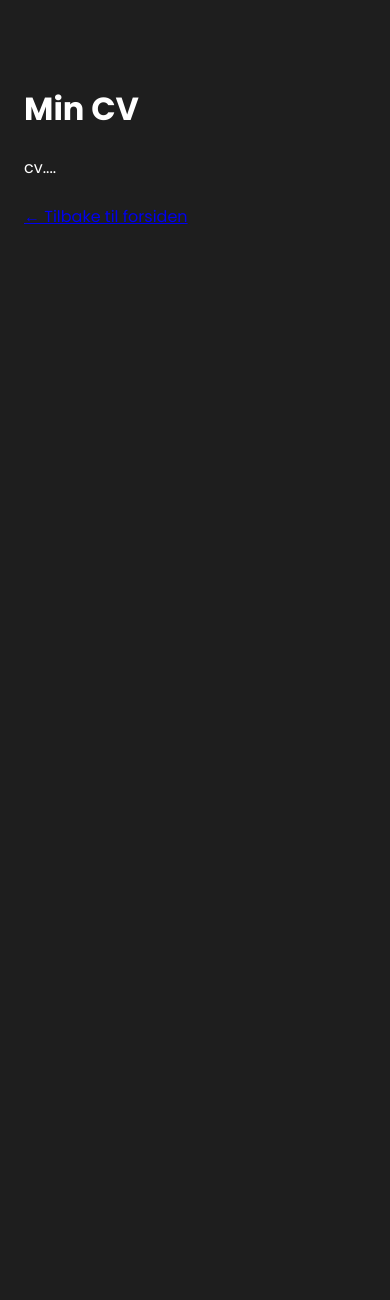
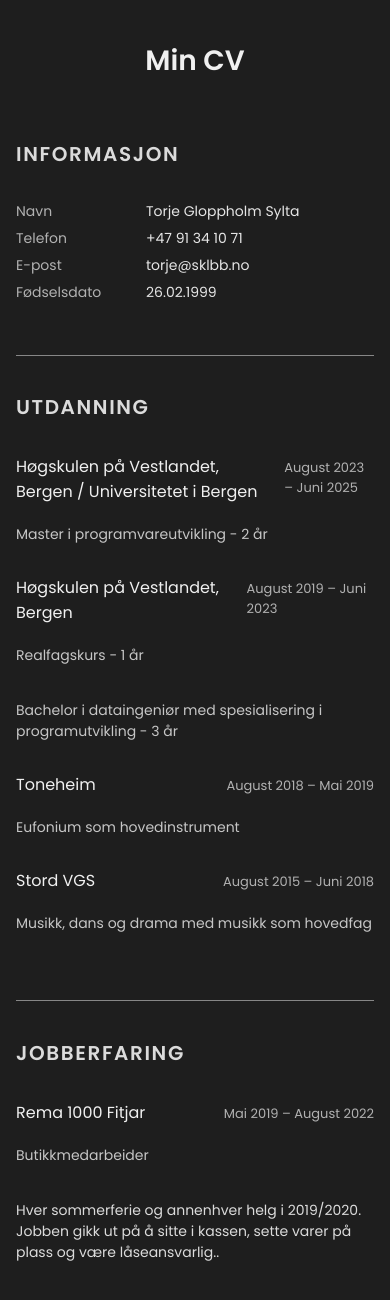
Before and after one commit to 587851/Min-Nettside, a Next.js app: page /min-cv in a window 390 px wide. Shown: the top 1300 px of the page. Before the commit the page ends 844 px from the top, so only its background shows below. Built offline with nearby package versions, Linux system fonts and the light colour scheme.

Commit message:
min-cv v.1 ferdig med utfylt informasjon

```diff
--- a/src/app/min-cv/page.module.css
+++ b/src/app/min-cv/page.module.css
@@ -0,0 +1,156 @@
+.page {
+  min-height: 100vh;
+  background: var(--background);
+}
+
+.main {
+  width: 100%;
+  max-width: 800px;
+  margin: 0 auto;
+  padding: 64px 24px 40px;
+  display: flex;
+  flex-direction: column;
+  gap: 32px;
+  color: var(--foreground);
+}
+
+.header {
+  display: flex;
+  flex-direction: column;
+  gap: 8px;
+  align-items: center;
+  text-align: center;
+}
+
+.header h1 {
+  font-size: 34px;
+  font-weight: 600;
+  margin: 0;
+}
+
+.subtitle {
+  font-size: 15px;
+  opacity: 0.85;
+  max-width: 480px;
+}
+
+.section {
+  padding: 20px 0;
+  border-top: 1px solid rgba(240, 240, 240, 0.5);
+}
+
+.section:first-of-type {
+  border-top: none;
+  padding-top: 8px;
+}
+
+.sectionTitle {
+  font-size: 20px;
+  font-weight: 600;
+  text-transform: uppercase;
+  letter-spacing: 0.08em;
+  opacity: 0.9;
+  margin-bottom: 32px;
+}
+
+.infoGrid {
+  display: grid;
+  grid-template-columns: minmax(0, 140px) minmax(0, 1fr);
+  row-gap: 6px;
+  column-gap: 16px;
+  font-size: 14px;
+}
+
+.infoLabel {
+  opacity: 0.7;
+}
+
+.infoValue {
+  opacity: 0.95;
+}
+
+.sectionBody {
+  display: flex;
+  flex-direction: column;
+  gap: 16px;
+}
+
+.entry {
+  display: flex;
+  flex-direction: column;
+  gap: 6px;
+}
+
+.entryTopRow {
+  display: flex;
+  justify-content: space-between;
+  align-items: baseline;
+  gap: 12px;
+}
+
+.entryTitle {
+  font-size: 16px;
+  font-weight: 500;
+}
+
+.entryPeriod {
+  font-size: 13px;
+  opacity: 0.7;
+}
+
+.entrySubtitle {
+  font-size: 14px;
+  opacity: 0.8;
+}
+
+.entryText {
+  font-size: 14px;
+  line-height: 1.5;
+  opacity: 0.9;
+}
+
+.list {
+  margin: 0;
+  padding-left: 18px;
+  font-size: 14px;
+  opacity: 0.8;
+  display: flex;
+  flex-direction: column;
+  gap: 4px;
+}
+
+.footer {
+  margin-top: 8px;
+}
+
+.backLink {
+  font-size: 14px;
+  text-decoration: none;
+  opacity: 0.8;
+  transition: opacity 0.2s ease;
+}
+
+.backLink:hover {
+  opacity: 1;
+}
+
+@media (max-width: 600px) {
+  .main {
+    padding: 40px 16px 24px;
+  }
+
+  .header h1 {
+    font-size: 28px;
+  }
+
+  .infoGrid {
+    grid-template-columns: minmax(0, 1fr) minmax(0, 2fr);
+  }
+}
+
+.entrySmallTitle {
+  font-size: 16x;
+  font-weight: 500;
+  opacity: 0.9;
+  margin-bottom: 4px;
+}
--- a/src/app/min-cv/page.tsx
+++ b/src/app/min-cv/page.tsx
@@ -1,14 +1,186 @@
 import Link from "next/link";
+import styles from "./page.module.css";
 
 export default function MinCvPage() {
   return (
-    <div style={{ minHeight: "100vh", padding: "64px 24px", color: "white" }}>
-      <h1>Min CV</h1>
-      <p>cv....</p>
+    <div className={styles.page}>
+      <main className={styles.main}>
+        <header className={styles.header}>
+          <h1>Min CV</h1>
+        </header>
 
-      <p style={{ marginTop: "24px" }}>
-        <Link href="/">← Tilbake til forsiden</Link>
-      </p>
+        {/* Informasjon */}
+        <section className={styles.section}>
+          <h2 className={styles.sectionTitle}>Informasjon</h2>
+
+          <div className={styles.infoGrid}>
+            <div className={styles.infoLabel}>Navn</div>
+            <div className={styles.infoValue}>Torje Gloppholm Sylta</div>
+
+            <div className={styles.infoLabel}>Telefon</div>
+            <div className={styles.infoValue}>+47 91 34 10 71</div>
+
+            <div className={styles.infoLabel}>E-post</div>
+            <div className={styles.infoValue}>torje@sklbb.no</div>
+
+            <div className={styles.infoLabel}>Fødselsdato</div>
+            <div className={styles.infoValue}>26.02.1999</div>
+          </div>
+        </section>
+
+        {/* Utdanning */}
+        <section className={styles.section}>
+          <h2 className={styles.sectionTitle}>Utdanning</h2>
+
+          <div className={styles.sectionBody}>
+            <div className={styles.entry}>
+              <div className={styles.entryTopRow}>
+                <span className={styles.entryTitle}>Høgskulen på Vestlandet, Bergen / Universitetet i Bergen</span>
+                <span className={styles.entryPeriod}>August 2023 – Juni 2025</span>
+              </div>
+              <p className={styles.entrySubtitle}>Master i programvareutvikling - 2 år</p>
+
+            </div>
+
+            <div className={styles.entry}>
+              <div className={styles.entryTopRow}>
+                <span className={styles.entryTitle}>Høgskulen på Vestlandet, Bergen</span>
+                <span className={styles.entryPeriod}>August 2019 – Juni 2023</span>
+              </div>
+              <p className={styles.entrySubtitle}>Realfagskurs - 1 år</p>
+              <p className={styles.entrySubtitle}>Bachelor i dataingeniør med spesialisering i programutvikling - 3 år</p>
+
+            </div>
+
+            <div className={styles.entry}>
+              <div className={styles.entryTopRow}>
+                <span className={styles.entryTitle}>Toneheim</span>
+                <span className={styles.entryPeriod}>August 2018 – Mai 2019</span>
+              </div>
+              <p className={styles.entrySubtitle}>Eufonium som hovedinstrument</p>
+            </div>
+
+            <div className={styles.entry}>
+              <div className={styles.entryTopRow}>
+                <span className={styles.entryTitle}>Stord VGS</span>
+                <span className={styles.entryPeriod}>August 2015 – Juni 2018</span>
+              </div>
+              <p className={styles.entrySubtitle}>Musikk, dans og drama med musikk som hovedfag</p>
+
+            </div>
+          </div>
+        </section>
+
+        {/* Arbeidserfaring */}
+        <section className={styles.section}>
+          <h2 className={styles.sectionTitle}>Jobberfaring</h2>
+
+          <div className={styles.sectionBody}>
+            <div className={styles.entry}>
+              <div className={styles.entryTopRow}>
+                <span className={styles.entryTitle}>Rema 1000 Fitjar</span>
+                <span className={styles.entryPeriod}>Mai 2019 – August 2022</span>
+              </div>
+              <p className={styles.entrySubtitle}>Butikkmedarbeider</p>
+              <p className={styles.entryText}>
+                Hver sommerferie og annenhver helg i 2019/2020. Jobben gikk ut på å sitte i kassen, sette varer på plass og være låseansvarlig..
+              </p>
+            </div>
+          </div>
+        </section>
+
+        {/* Verv */}
+        <section className={styles.section}>
+          <h2 className={styles.sectionTitle}>Verv</h2>
+
+          <div className={styles.sectionBody}>
+            <div className={styles.entry}>
+              <div className={styles.entryTopRow}>
+                <span className={styles.entryTitle}>Styremedlem i Sandviken Janitsjar</span>
+                <span className={styles.entryPeriod}>Februar 2024 – September 2025</span>
+              </div>
+            </div>
+            <div className={styles.entry}>
+              <div className={styles.entryTopRow}>
+                <span className={styles.entryTitle}>Leder for Teknolikken, Studentkorpset ved Bergen Teknikersamfund</span>
+                <span className={styles.entryPeriod}>Mars 2022 – September 2024</span>
+              </div>
+            </div>
+            <div className={styles.entry}>
+              <div className={styles.entryTopRow}>
+                <span className={styles.entryTitle}>Styremedlem i Sagvåg musikklag</span>
+                <span className={styles.entryPeriod}>Mai 2017 – August 2018</span>
+              </div>
+            </div>
+          </div>
+        </section>
+
+        {/* Språk */}
+        <section className={styles.section}>
+          <h2 className={styles.sectionTitle}>Språk</h2>
+
+          <div className={styles.sectionBody}>
+            <ul className={styles.list}>
+              <li>Norsk — morsmål</li>
+              <li>Engelsk — flytende skriftlig og muntlig</li>
+            </ul>
+          </div>
+        </section>
+
+        {/* Sertifikat */}
+        <section className={styles.section}>
+          <h2 className={styles.sectionTitle}>Sertifikat</h2>
+
+          <div className={styles.sectionBody}>
+            <p className={styles.entryText}>Førerkort klasse B</p>
+          </div>
+        </section>
+
+        {/* Programmeringsspråk */}
+        <section className={styles.section}>
+          <h2 className={styles.sectionTitle}>Programmeringserfaring</h2>
+
+          <div className={styles.sectionBody}>
+            <h3 className={styles.entrySmallTitle}>Mest erfaring</h3>
+            <ul className={styles.list}>
+              <li>Java</li>
+              <li>Kotlin</li>
+              <li>C#</li>
+              <li>SQL</li>
+            </ul>
+
+            <h3 className={styles.entrySmallTitle}>Noe erfaring</h3>
+            <ul className={styles.list}>
+              <li>Python</li>
+              <li>Swift</li>
+              <li>JavaScript / TypeScript</li>
+              <li>HTML / CSS</li>
+            </ul>
+          </div>
+        </section>
+
+        {/* Fritidsinteresser */}
+        <section className={styles.section}>
+          <h2 className={styles.sectionTitle}>Fritidsinteresser</h2>
+
+          <div className={styles.sectionBody}>
+            <ul className={styles.list}>
+              <li>Korps</li>
+              <li>Musikk</li>
+              <li>Fotball</li>
+              <li>Gaming</li>
+              <li>Lesing</li>
+            </ul>
+
+          </div>
+        </section>
+
+        <footer className={styles.footer}>
+          <Link href="/" className={styles.backLink}>
+            ← Tilbake til forsiden
+          </Link>
+        </footer>
+      </main>
     </div>
   );
 }
--- a/src/app/page.tsx
+++ b/src/app/page.tsx
@@ -33,7 +33,7 @@ export default function Home() {
                 onClick={() => openSite('omMeg', '/om-meg')}
                 idleText="Om meg"
                 loadingText="Åpner…"
-                successText="Ferdig!"
+                successText="Åpner…"
                 color="red"
                 size="large"
                 rounded
@@ -49,7 +49,7 @@ export default function Home() {
                 onClick={() => openSite('minCv', '/min-cv')}
                 idleText="Min CV"
                 loadingText="Åpner…"
-                successText="Ferdig!"
+                successText="Åpner…"
                 color="yellow"
                 size="large"
                 rounded
```
